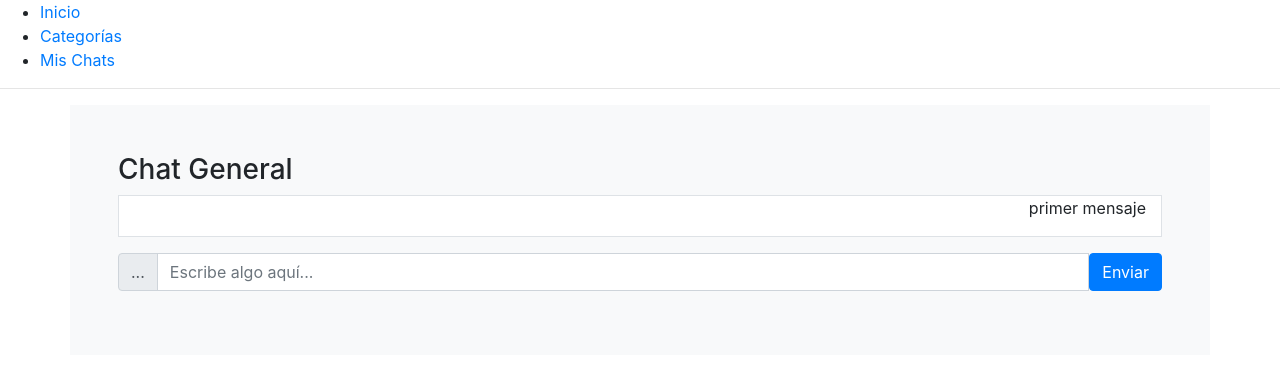
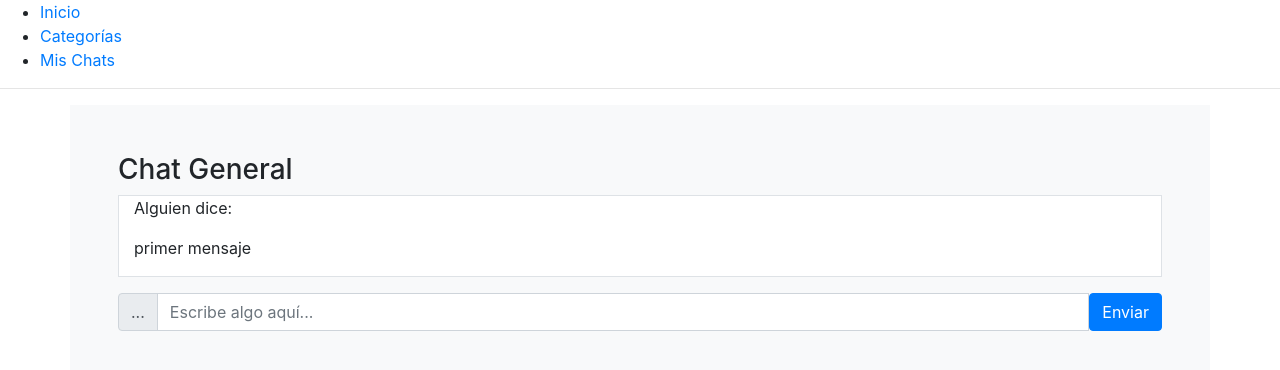
Before and after one commit to Anasu/chatAnonimo, a React (Create React App) app: page / in a window 1280 px wide. Shown: the top 370 px of the page. Built offline with nearby package versions, Linux system fonts and the light colour scheme.

Commit message:
Se agrega el username al input para que muestre los mensajes con nombre

```diff
--- a/src/App.js
+++ b/src/App.js
@@ -1,13 +1,24 @@
-import React from 'react';
+import React, {Component} from 'react';
 import {
   BrowserRouter as Router,
   Switch,
   Route,
   Link
 } from 'react-router-dom';
+
+// Views
 import Home from './views/Home'
 
-export default function BasicExample() {
+class ChatAnonimo extends Component
+{
+  state = {
+    username: 'Usuario 1'
+  }
+
+  render()
+  {
+    console.log(`desde la app ${this.state.username}`)
+
     return (
       <Router>
         <div>
@@ -27,7 +38,7 @@ export default function BasicExample() {
 
           <Switch>
             <Route exact path="/">
-            <ChatGral />
+              <ChatGral username={this.state}/>
             </Route>
             <Route path="/categories">
               <Categories />
@@ -38,19 +49,31 @@ export default function BasicExample() {
           </Switch>
         </div>
       </Router>
-  );
+    )
+  }
 }
 
+class ChatGral extends Component
+{
+  constructor(props)
+  {
+    super(props);
 
-function ChatGral() {
+    this.state = props.username
+  }
+
+  render()
+  {
     return (
       <div>
-      <Home />
+        <Home username={this.state.username}/>
       </div>
-  );
+    )
+  }
 }
 
-function Categories() {
+function Categories ()
+{
   return (
     <div>
       <h2>Categorías</h2>
@@ -58,10 +81,13 @@ function Categories() {
   );
 }
 
-function MyChats() {
+function MyChats ()
+{
   return (
     <div>
       <h2>Mis Chats</h2>
     </div>
   );
 }
+
+export default ChatAnonimo
--- a/src/components/Display.js
+++ b/src/components/Display.js
@@ -1,19 +1,20 @@
 import React from 'react'
 
 const Display = (props) => {
-  console.log(props)
-
   const rows = props.showMsg.map((message, index) => {
     return (
-      <p key={index} >{message.input}</p>
+      <div key={index}>
+        <p>{message.nick} dice:</p>
+        <p>{message.input}</p>
+      </div>
     )
   })
 
   return (
-    <div className="container border mb-3 bg-white text-right">{rows}</div>
-
+    <div className="container border mb-3 bg-white">
+      {rows}
+    </div>
   )
-
 }
 
 export default Display;
--- a/src/views/Home.js
+++ b/src/views/Home.js
@@ -4,13 +4,25 @@ import Display from '../components/Display'
 
 class Home extends Component
 {
+  constructor(props) {
+    super(props);
+
+    this.state.username = props.username
+
+    console.log(this.state.username)
+  }
   state = {
     username: '',
-    messages: [{input: 'primer mensaje'}],
+    messages: [{
+      input: 'primer mensaje',
+      nick: 'Alguien'
+    }],
   }
 
 
   handleSubmit = (message) => {
+    message.nick = this.state.username
+
     this.setState({
       messages: [...this.state.messages, message]
     })
@@ -18,8 +30,6 @@ class Home extends Component
 
   render()
   {
-    const { messages } = this.state
-
     return (
       <div className="container bg-light p-5">
         <h3>Chat General</h3>
```
Lines whose indentation alone changed are shown as unchanged.
